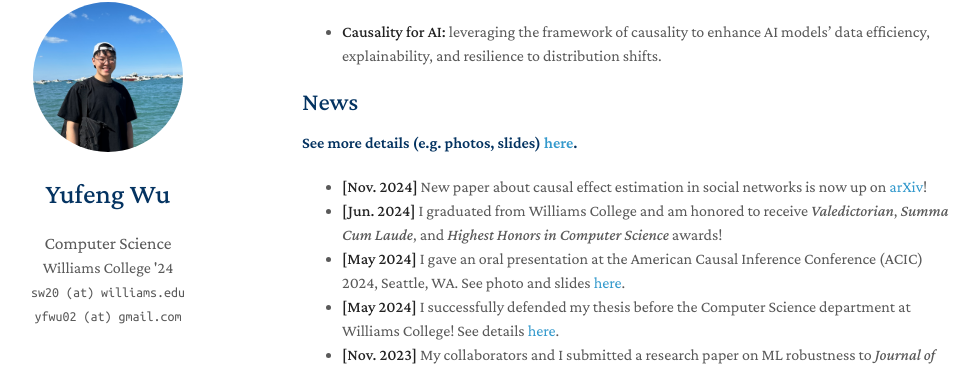
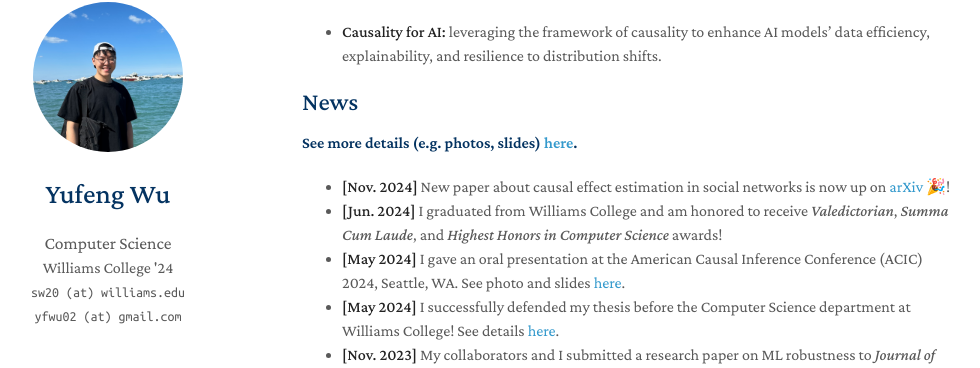
Before and after one commit to yufeng-wu/yufeng-wu.github.io, a Jekyll site: the page built from index.md, in a window 1280 px wide and 900 px high, scrolled down 441 px. Shown: the part 82-450 px from the top of the window, without its empty margins (168-1148 px from the left). Built offline with Jekyll 4.4.1, drawn with Linux system fonts in a browser that asks for light colours; a style sheet for code colours, icons or effects is not loaded; our own code applies the rules of GitHub Pages for plain Markdown files.

```diff
--- a/index.md
+++ b/index.md
@@ -19,7 +19,7 @@ In summer 2023, I participated in the [SMALL NSF REU](https://math.williams.edu/
 ## News
 #### See more details (e.g. photos, slides) [here](./news_detail).
 
-- **[Nov. 2024]** New paper about causal effect estimation in social networks is now up on [arXiv](https://arxiv.org/pdf/2411.01371)!
+- **[Nov. 2024]** New paper about causal effect estimation in social networks is now up on [arXiv](https://arxiv.org/pdf/2411.01371) 🎉!
 - **[Jun. 2024]** I graduated from Williams College and am honored to receive *Valedictorian*, *Summa Cum Laude*, and *Highest Honors in Computer Science* awards!
 - **[May 2024]** I gave an oral presentation at the American Causal Inference Conference (ACIC) 2024, Seattle, WA. See photo and slides [here](./news_detail/#acic-2024-oral).
 - **[May 2024]** I successfully defended my thesis before the Computer Science department at Williams College! See details [here](./news_detail/#thesis-talk).
```
